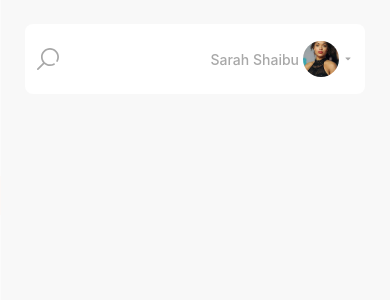
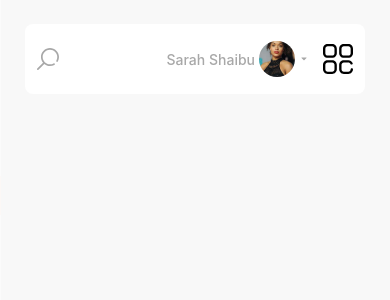
Before and after one commit to blessme247/zinary-react-assessment, a React (Vite) app: page / in a window 390 px wide. Shown: the top 300 px of the page. Built offline with nearby package versions, Linux system fonts and the light colour scheme; a small style sheet from the web is missing.

Commit message:
chore: replace mobile menu icon

```diff
--- a/src/App.tsx
+++ b/src/App.tsx
@@ -2,20 +2,23 @@
 import { useEffect } from "react";
 import { useLocation } from "react-router-dom";
 import useWindowSize from "./hooks/UseWindowSize";
-import { useDispatch } from "react-redux";
+import { useDispatch, useSelector } from "react-redux";
 import { toggleMobileSideNavState } from "./redux/slices/layoutSlice";
+import { RootState } from "./redux/store";
 
 function App() {
+  const windowWidth = useWindowSize().width;
   const location = useLocation();
   const path = location.pathname;
   const truncatedPathName = path == "/" ? "HOME" : path.substring(1).toUpperCase();
-  const windowWidth = useWindowSize().width;
+
   const dispatch = useDispatch();
+  const mobileSideNavOpen = useSelector((state: RootState) => state.layout.mobileSideNavOpen);
 
   document.title = `ZINARY | ${truncatedPathName}`;
 
   const toggleMobileSideNavVisibility = () => {
-    if (windowWidth < 767 || windowWidth === 767) {
+    if ((windowWidth < 767 || windowWidth === 767) && mobileSideNavOpen) {
       dispatch(toggleMobileSideNavState());
     } else {
       return;
--- a/src/components/Header.tsx
+++ b/src/components/Header.tsx
@@ -1,6 +1,8 @@
 import searchIcon from "../assets/icons/search.svg";
 import sarah from "../assets/icons/sarah.svg";
 import caret from "../assets/icons/caret-down.svg";
+import mobilemenu from "../assets/icons/mobile-menu.svg"
+
 import { useDispatch } from "react-redux";
 import useWindowSize from "../hooks/UseWindowSize";
 import { toggleMobileSideNavState } from "../redux/slices/layoutSlice";
@@ -30,7 +32,6 @@
           src={sarah}
           alt="woman"
           className="inline-block h-[36px] sm:h-full cursor-pointer"
-          onClick={toggleMobileSideNavVisibility}
         />
         <img
           src={caret}
@@ -38,6 +39,12 @@
           className="down arrow "
 
         />
+         <img
+          src={mobilemenu}
+          alt="menu"
+          className="inline-block md:hidden h-[30px] ml-[10px] sm:h-full cursor-pointer"
+          onClick={toggleMobileSideNavVisibility}
+        />
       </div>
     </div>
   );
--- a/src/components/MobileSidebar.tsx
+++ b/src/components/MobileSidebar.tsx
@@ -40,13 +40,13 @@
         <VerticalSidebar />
       </ul>
 
-      <div className="absolute bottom-0 w-full h-[140px]">
+      {/* <div className="absolute bottom-0 right-0 w-full h-[80px] ">
         <img
           src={sidebarFooterLogo}
           alt="sidebar footer"
           className="block w-full"
         />
-      </div>
+      </div> */}
     </div>
   )
 };
--- a/src/components/SideNavOverlay.tsx
+++ b/src/components/SideNavOverlay.tsx
@@ -6,7 +6,7 @@
   const open = useSelector((state: RootState) => state.layout.mobileSideNavOpen);
 
   return open ? (
-    <div className="h-screen absolute w-screen z-10 top-0 left-0 bg-[#fbf6f266]"></div>
+    <div className="h-full absolute w-screen z-10 top-0 left-0 bg-[#00000080]"></div>
   ) : null;
 };
 
--- a/src/index.css
+++ b/src/index.css
@@ -26,3 +26,7 @@
   background-color: #f8f8f8;
   font-family: SF Pro Display, sans-serif;
 }
+
+.no-scroll {
+  overflow: hidden;
+}
--- a/src/layout/Layout.tsx
+++ b/src/layout/Layout.tsx
@@ -24,7 +24,7 @@
       </main>
       <MobileSidebar />
 
-      {open && <SideNavOverlay />}
+       <SideNavOverlay />
     </React.Fragment>
   );
 };
--- a/src/redux/slices/layoutSlice.ts
+++ b/src/redux/slices/layoutSlice.ts
@@ -8,6 +8,11 @@
   reducers: {
     toggleMobileSideNavState: (state) => {
       state.mobileSideNavOpen = !state.mobileSideNavOpen;
+      if(document.body.classList.contains('no-scroll')){
+        document.body.classList.remove('no-scroll')
+      }else {
+        document.body.classList.add('no-scroll')
+      }
     },
   },
 });
```
Also changed, not shown: src/assets/icons/mobile-menu.svg (added).
